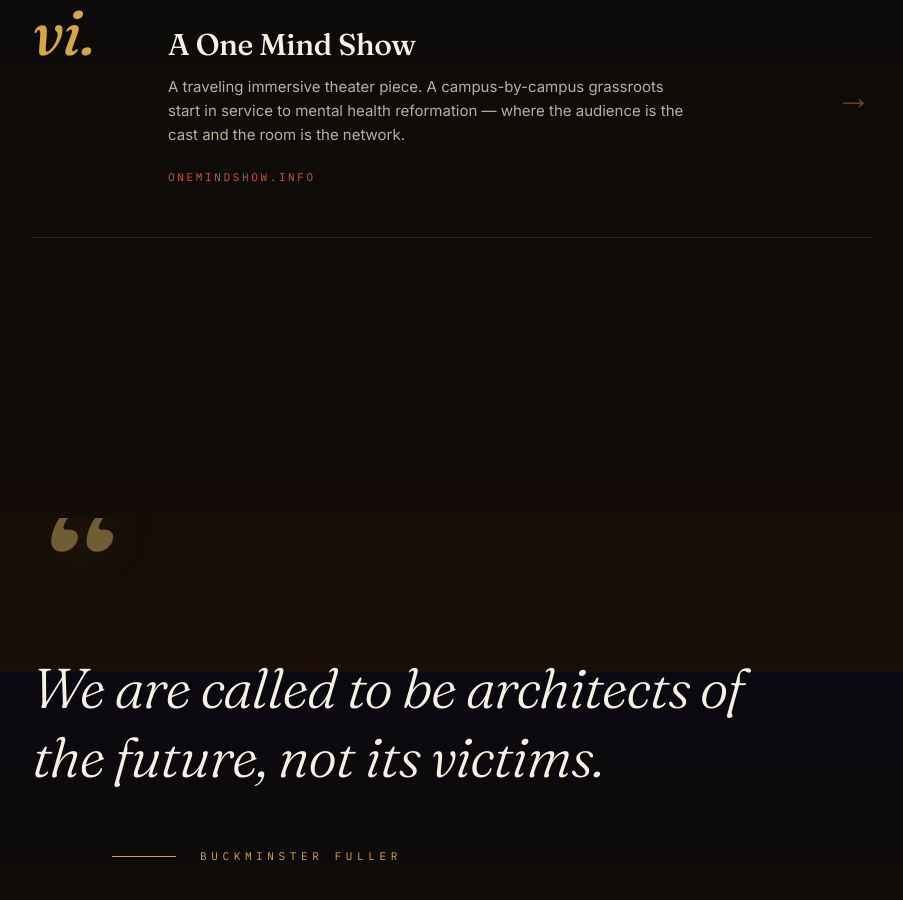
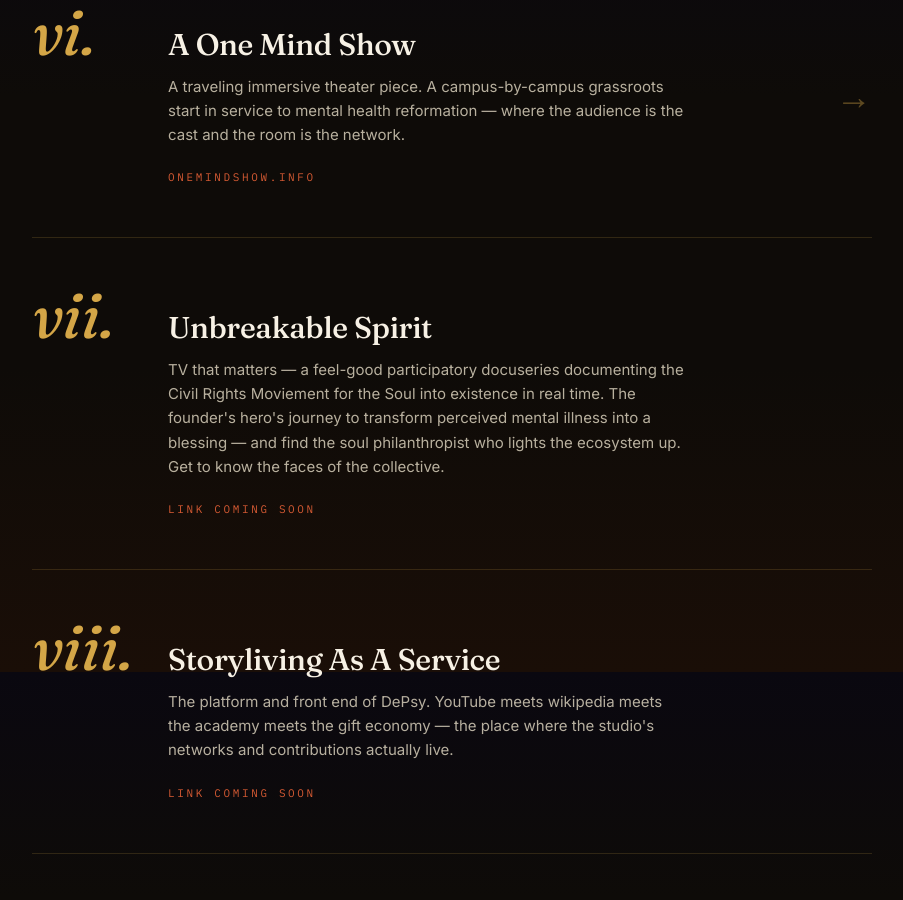
Before and after one commit to PreposterousHQ/storylivingry-studio, a plain HTML site: page index.html in a window 1280 px wide. Shown: the part 4128-5028 px from the top of the page, without its empty margins (188-1091 px from the left). Drawn offline with Linux system fonts and the light colour scheme.

Commit message:
Add productions vii. (Unbreakable Spirit) and viii. (Storyliving As A Service)
Both rendered as non-clickable div entries with "link coming soon" in the URL slot, pending real destinations.

Co-Authored-By: Claude Opus 4.7 (1M context) <noreply@anthropic.com>

```diff
--- a/index.html
+++ b/index.html
@@ -890,6 +890,24 @@
         <span class="production-arrow">→</span>
       </a>
 
+      <div class="production">
+        <span class="roman">vii.</span>
+        <div class="production-body">
+          <div class="production-title">Unbreakable Spirit</div>
+          <p class="production-desc">TV that matters — a feel-good participatory docuseries documenting the Civil Rights Moviement for the Soul into existence in real time. The founder's hero's journey to transform perceived mental illness into a blessing — and find the soul philanthropist who lights the ecosystem up. Get to know the faces of the collective.</p>
+          <span class="production-url">link coming soon</span>
+        </div>
+      </div>
+
+      <div class="production">
+        <span class="roman">viii.</span>
+        <div class="production-body">
+          <div class="production-title">Storyliving As A Service</div>
+          <p class="production-desc">The platform and front end of DePsy. YouTube meets wikipedia meets the academy meets the gift economy — the place where the studio's networks and contributions actually live.</p>
+          <span class="production-url">link coming soon</span>
+        </div>
+      </div>
+
     </div>
   </section>
 
```
